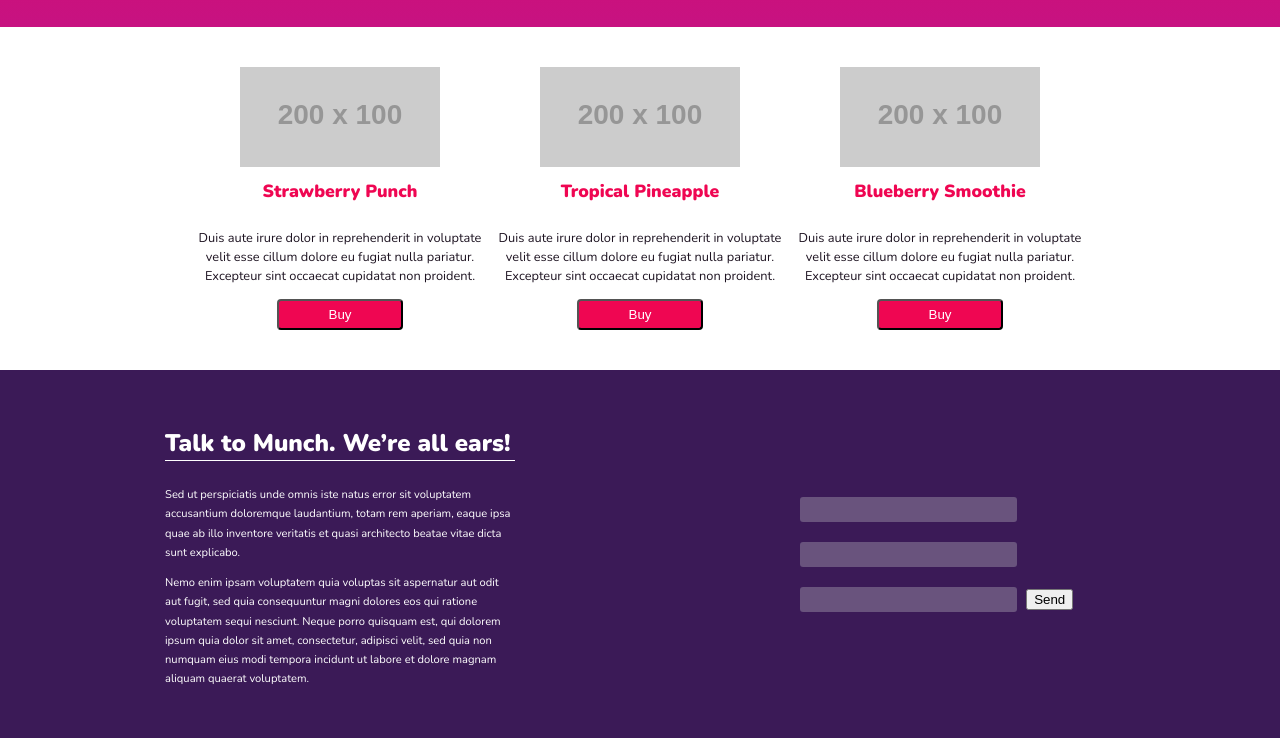
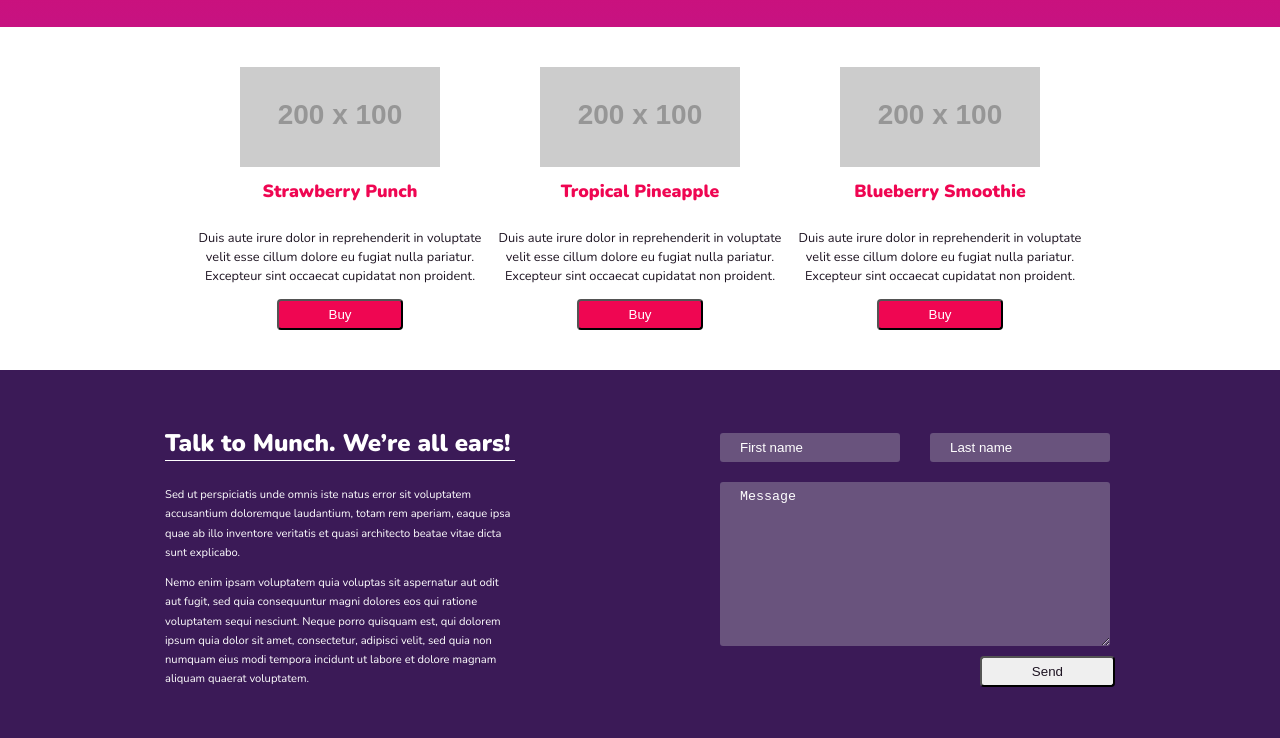
Before and after one commit to smrr723/munch, a website: page app/index.html in a window 1280 px wide. Shown: the part 403-1141 px from the top of the page. Drawn offline with nearby package versions, Linux system fonts and the light colour scheme; placeholder pictures from the web are drawn by us.

Commit message:
JS Form Input validation added

```diff
--- a/app/css/style.scss
+++ b/app/css/style.scss
@@ -50,6 +50,11 @@ nav ul {
 
 nav ul li {
   padding: 0px 0px 0px 20px;
+}
+
+nav ul li:hover {
+  color: $secondary-four;
+  transition: 0.5s;
 }
 
 header {
@@ -121,6 +126,13 @@ section#mid {
   font-weight: 400;
 }
 
+.buy-button:hover {
+  background-color: $secondary-one;
+  transition: 0.3s;
+  transform: translateY(-2px);
+}
+
+
 section#bottom {
   background-color: $secondary-two;
   display: flex;
@@ -139,18 +151,45 @@ section#bottom {
 }
 
 form {
-  width: 320px;
+  max-width: 400px;
+  display: flex;
+  flex-wrap: wrap;
+  justify-content: flex-end;
 }
 
-form input {
+#form-container {
+  width: 100%;
+  display: flex;
+  justify-content: space-between;
+}
+
+form input, textarea {
   border-radius: 3px;
   border: 0px;
-  padding: 5px 20px 5px 20px;
+  padding: 7px 20px 7px 20px;
   margin: 10px 5px 10px 5px;
   background: $secondary-three;
 }
 
+input::placeholder, textarea::placeholder {
+  color: $primary-two;
+}
 
+input#firstname, input#lastname {
+  width: 35%;
+}
+
+textarea {
+  width: 400px;
+  height: 150px;
+}
+
+button#send {
+  border-radius: 4px;
+  padding: 6px 50px 6px 50px;
+  color: $secondary-four;
+  font-weight: 400;
+}
 
 footer {
   background-color: $secondary-four;
--- a/app/index.html
+++ b/app/index.html
@@ -85,11 +85,13 @@ velit, sed quia non numquam eius modi tempora incidunt ut
 labore et dolore magnam aliquam quaerat voluptatem.</p>
     </div>
   </aside>
-  <form action="">
-    <input type="text">
-    <input type="text">
-    <input type="text">
-    <button>Send</button>
+  <form action="" name="contact" id="contactform" onsubmit="return validateForm()">
+    <div id="form-container">
+    <input type="text" name="firstname" id="firstname" placeholder="First name">
+    <input type="text" name="lastname" id="lastname" placeholder="Last name">
+    </div>
+    <textarea form="contactform" name="message" id="message" placeholder="Message"></textarea>
+    <button id="send">Send</button>
   </form>
   </div>
 </section>
--- a/app/scripts/main.js
+++ b/app/scripts/main.js
@@ -0,0 +1,11 @@
+
+  function validateForm() {
+      var fname = document.forms["contact"]["firstname"].value;
+      var lname = document.forms["contact"]["lastname"].value;
+      var message = document.querySelector("textarea").value;
+
+      if (fname == "" || lname=="" || message == "") {
+          alert("All form values must be filled out");
+          return false;
+      }
+  }
```
Also changed, not shown: app/css/style.css.
